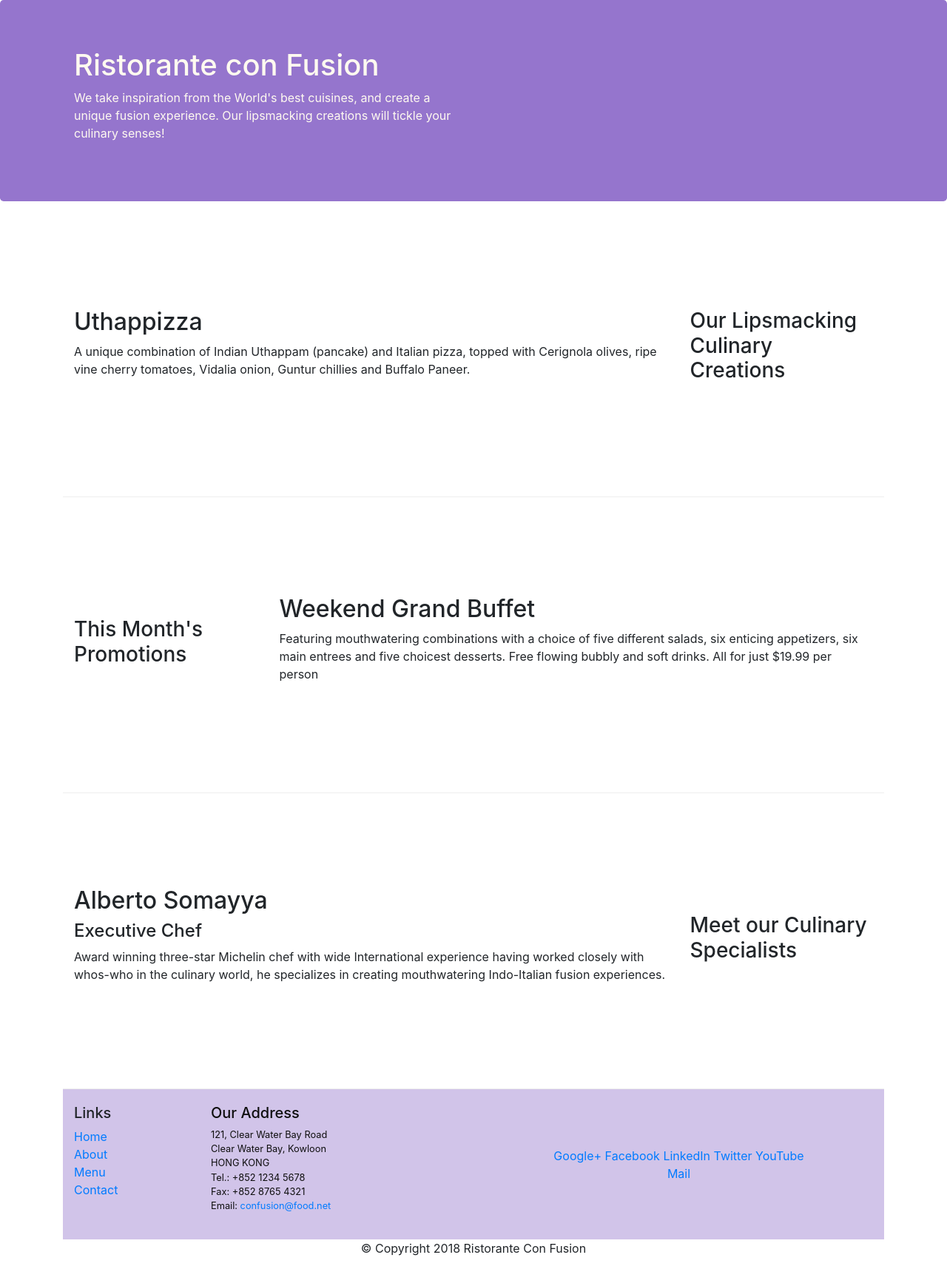
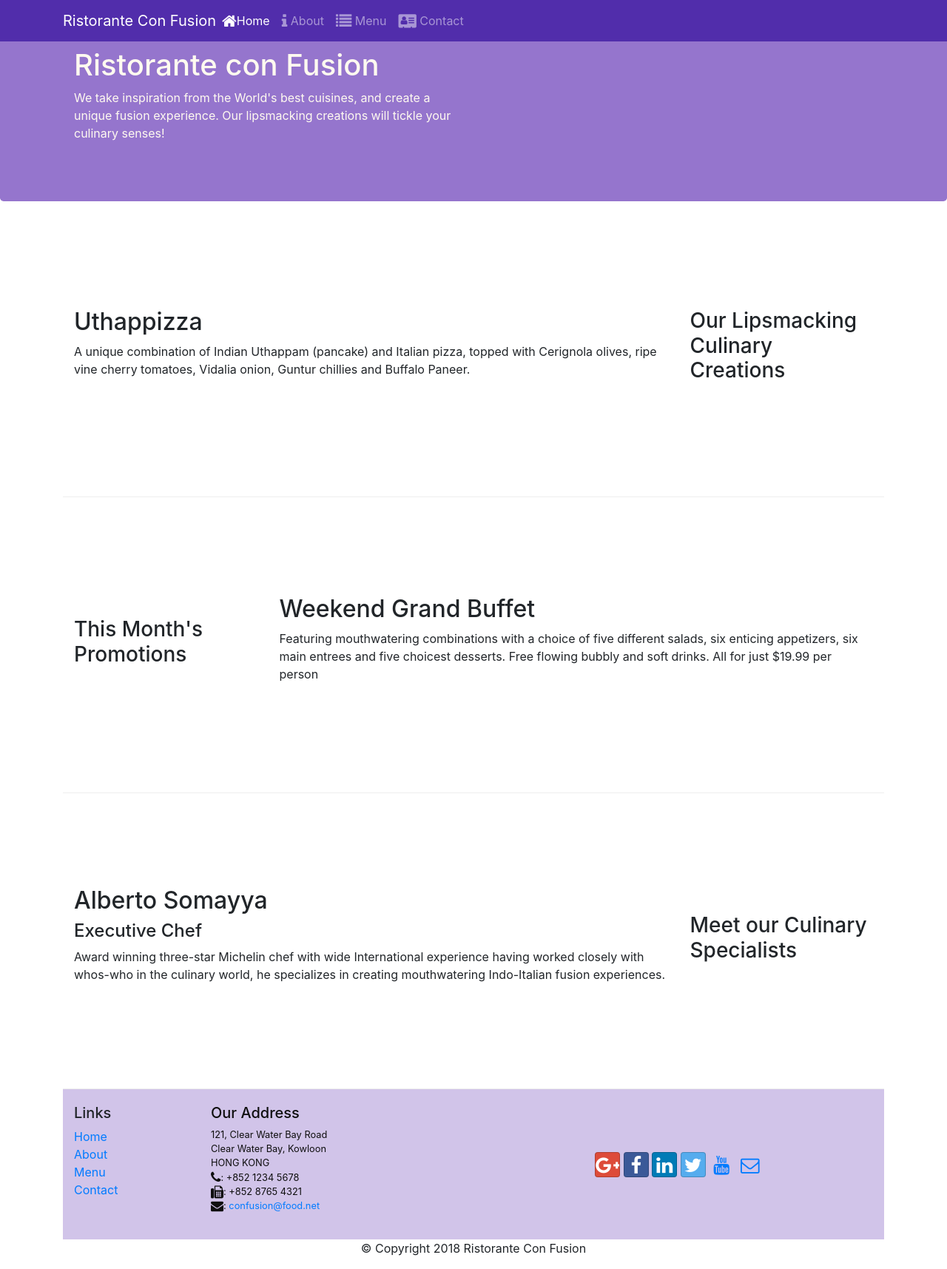
Before and after one commit to abhiy77/Ristorante-conFusion-BootStrap-4, a website: page index.html in a window 1280 px wide. Shown: the whole page at 74% size. Drawn offline with nearby package versions, Linux system fonts and the light colour scheme.

Commit message:
Icon Fonts

```diff
--- a/css/styles.css
+++ b/css/styles.css
@@ -29,3 +29,12 @@
     color: #0f0f0f;
 
 }
+
+,body{
+    padding : 50px 0px 0px 0px;
+    z-index: 0;
+}
+
+.navbar-dark{
+    background-color: #512dab;
+}
--- a/index.html
+++ b/index.html
@@ -9,13 +9,30 @@
 
     <!-- Bootstrap CSS -->
     <link rel="stylesheet" href="node_modules/bootstrap/dist/css/bootstrap.min.css">
+    <link rel="stylesheet" href="node_modules/font-awesome/css/font-awesome.min.css">
+    <link rel="stylesheet" href="node_nodules/bootstrap-social/bootstrap-social.css">
     <link rel="stylesheet" href="css/styles.css">
 
     <title>Ristorante Con Fusion</title>
 </head>
 
 <body>
-
+    <nav class= "navbar navbar-dark navbar-expand-sm  fixed-top">
+        <div class="container">
+            <button class="navbar-toggler" type="button" data-toggle="collapse" data-target="#Navbar">
+                <span class="navbar-toggler-icon"></span>
+            </button>
+            <a class="navbar-brand mr-auto" href="#"> Ristorante Con Fusion</a>
+            <div  class="collapse navbar-collapse">
+                <ul class="navbar-nav mr-auto">
+                    <li class="nav-item active"><a class="nav-link" href="#"><span class="fa fa-home fa-lg"></span>Home</a></li>
+                    <li class="nav-item"><a class="nav-link" href="./aboutus.html"><span class="fa fa-info fa-lg"></span> About</a></li>
+                    <li class="nav-item"><a class="nav-link" href="#"><span class="fa fa-list fa-lg"></span> Menu</a></li>
+                    <li class="nav-item"><a class="nav-link" href="#"><span class="fa fa-address-card fa-lg"></span> Contact</a></li>
+                </ul>
+            </div>
+        </div>
+    </nav>
     <header class="jumbotron">
         <div class="container">
             <div class = "row row-header">
@@ -70,7 +87,7 @@
                     <h5>Links</h5>
                     <ul class="list-unstyled">
                         <li><a href="#">Home</a></li>
-                        <li><a href="#">About</a></li>
+                        <li><a href="./aboutus.html">About</a></li>
                         <li><a href="#">Menu</a></li>
                         <li><a href="#">Contact</a></li>
                     </ul>
@@ -81,19 +98,19 @@
 		              121, Clear Water Bay Road<br>
 		              Clear Water Bay, Kowloon<br>
 		              HONG KONG<br>
-		              Tel.: +852 1234 5678<br>
-		              Fax: +852 8765 4321<br>
-		              Email: <a href="mailto:confusion@food.net">confusion@food.net</a>
+		              <i class="fa fa-phone fa-lg"></i>: +852 1234 5678<br>
+		              <i class="fa fa-fax fa-lg"></i>: +852 8765 4321<br>
+		              <i class="fa fa-envelope fa-lg"></i>: <a href="mailto:confusion@food.net">confusion@food.net</a>
 		           </address>
                 </div>
                 <div class="col-12 col-sm-4 align-self-center">
                     <div class="text-center">
-                        <a href="http://google.com/+">Google+</a>
-                        <a href="http://www.facebook.com/profile.php?id=">Facebook</a>
-                        <a href="http://www.linkedin.com/in/">LinkedIn</a>
-                        <a href="http://twitter.com/">Twitter</a>
-                        <a href="http://youtube.com/">YouTube</a>
-                        <a href="mailto:">Mail</a>
+                        <a class="btn btn-social-icon btn-google" href="http://google.com/+"><i class="fa fa-google-plus fa-lg"></i></a>
+                        <a class="btn btn-social-icon btn-facebook" href="http://www.facebook.com/profile.php?id="><i class="fa fa-facebook fa-lg"></i></a>
+                        <a class="btn btn-social-icon btn-linkedin" href="http://www.linkedin.com/in/"><i class="fa fa-linkedin fa-lg"></i></a>
+                        <a class="btn btn-social-icon btn-twitter" href="http://twitter.com/"><i class="fa fa-twitter fa-lg"></i></a>
+                        <a class="btn btn-social-icon btn-youtube" href="http://youtube.com/"><i class="fa fa-youtube fa-lg"></i></a>
+                        <a class="btn btn-social-icon " href="mailto:"><i class="fa fa-envelope-o fa-lg"></i></a>
                     </div>
                 </div>
            </div>
--- a/package.json
+++ b/package.json
@@ -23,6 +23,8 @@
   "homepage": "https://github.com/abhiy77/bootstrap-4#readme",
   "dependencies": {
     "bootstrap": "^4.0.0",
+    "bootstrap-social": "^5.1.1",
+    "font-awesome": "^4.7.0",
     "jquery": "^3.3.1",
     "popper.js": "^1.12.9"
   }
```
Also changed, not shown: 1 other file.
